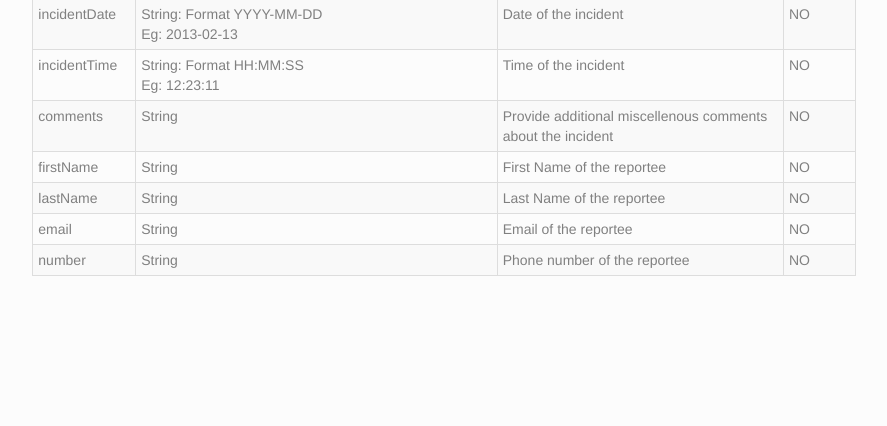
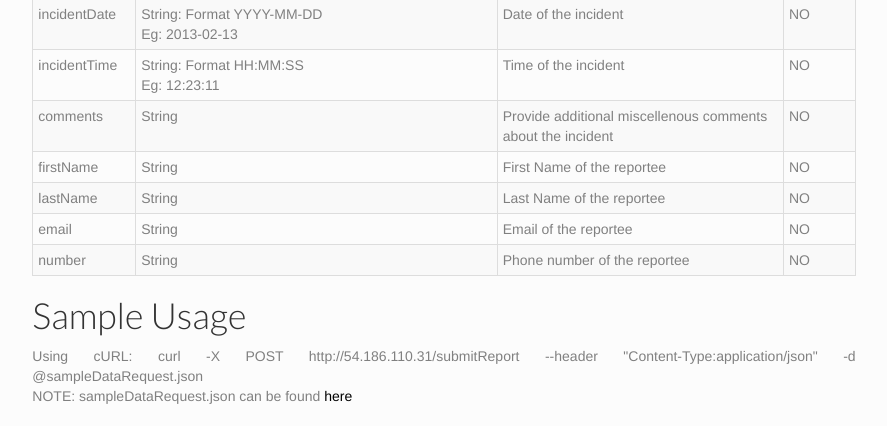
Before and after one commit to navina/avaaz, a Node server app: page /api in a window 1280 px wide. Shown: the part 980-1406 px from the top of the page, without its empty margins (196-1083 px from the left). Before the commit the page ends 1256 px from the top, so only its background shows below. Run offline with Node 20, Linux system fonts and the light colour scheme; some libraries are stand-ins or nearby versions.

Commit message:
Adding sample curl command

```diff
--- a/views/api.html
+++ b/views/api.html
@@ -111,6 +111,12 @@
 
     		</tbody>
 			</table>
+			<h1 class="lato-section-header">Sample Usage</h1>
+			 Using cURL: curl -X POST http://54.186.110.31/submitReport --header "Content-Type:application/json" -d @sampleDataRequest.json
+			<br/>
+			NOTE: sampleDataRequest.json can be found <a href="https://github.com/navina/avaaz/blob/master/public/sampleDataRequest.json">here</a>
+			<br/>
+			<br/>
 		    </div>
     </div>
   </div>
```
